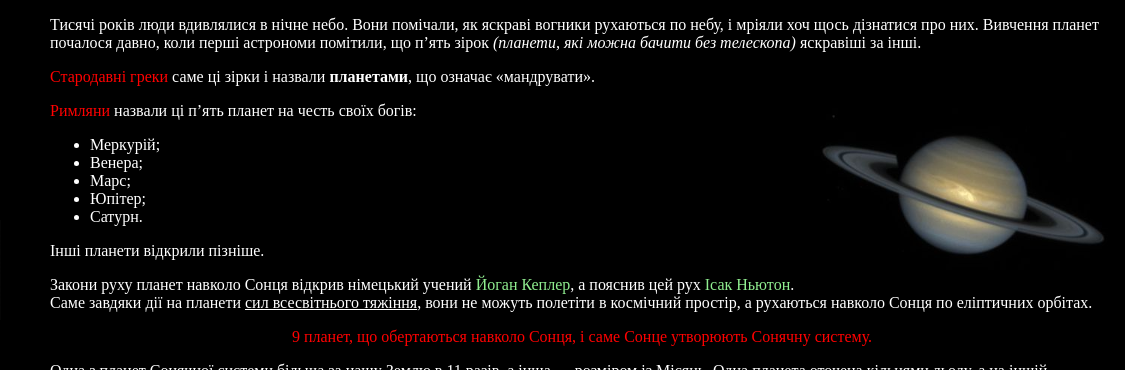
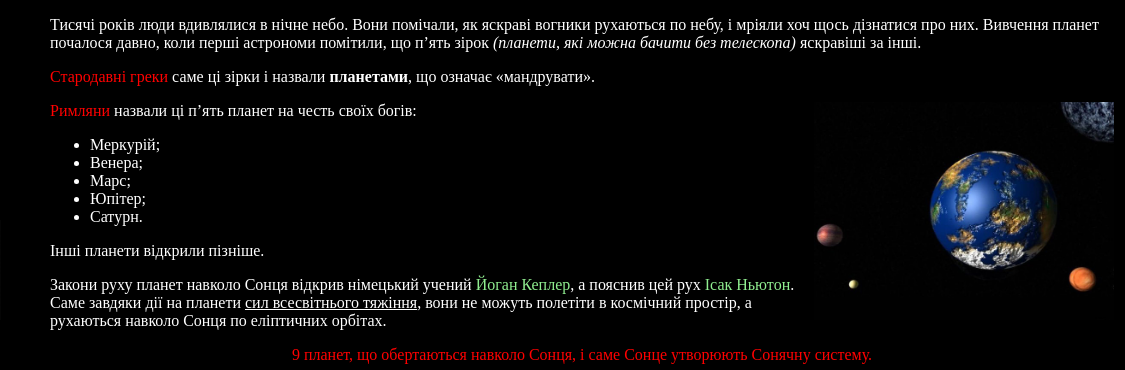
Before and after one commit to Drakahell/solar_system.github.io, a plain HTML site: page index.html in a window 1280 px wide. Shown: the part 190-560 px from the top of the page, 155-1280 px from the left. Drawn offline with Linux system fonts and the light colour scheme.

Commit message:
Update index.html

```diff
--- a/index.html
+++ b/index.html
@@ -30,7 +30,7 @@
 
 <p>Тисячі років люди вдивлялися в нічне небо. Вони помічали, як яскраві вогники рухаються по небу, і мріяли хоч щось дізнатися про них. Вивчення планет почалося давно, коли перші астрономи помітили, що п’ять зірок <i>(планети, які можна бачити без телескопа)</i> яскравіші за інші.</p>
 
-<p><font color="red">Стародавні греки</font> саме ці зірки і назвали <b>планетами</b>, що означає «мандрувати».</p><IMG src="img/s2.jpg" align="right" width="300px" alt="Будова сонячної системи">
+<p><font color="red">Стародавні греки</font> саме ці зірки і назвали <b>планетами</b>, що означає «мандрувати».</p><IMG src="img/s3.jpg" align="right" width="300px" alt="Будова сонячної системи">
 
 <p><font color="red">Римляни</font> назвали ці п’ять планет на честь своїх богів:</p>
 <ul>
```
